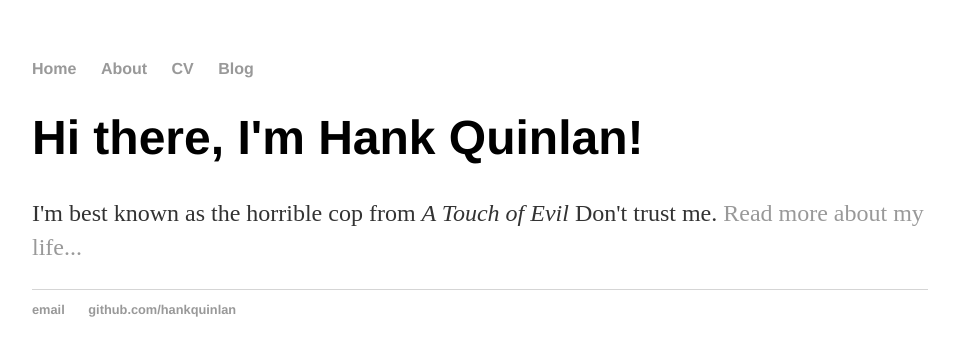
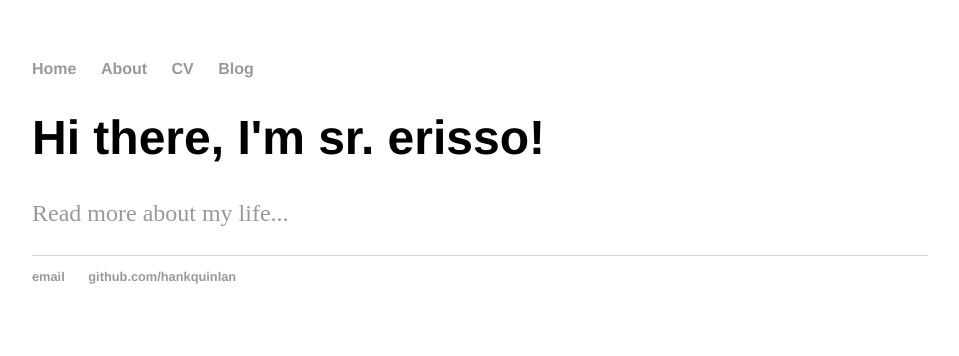
Before and after one commit to srerisso/srerisso.github.io, a Jekyll site: the page built from index.html, in a window 1280 px wide. Shown: the top 356 px of the page, without its empty margins (160-1119 px from the left). Built offline with Jekyll 4.4.1, drawn with Linux system fonts in a browser that asks for light colours.

Commit message:
Index datos modificados

```diff
--- a/index.html
+++ b/index.html
@@ -3,6 +3,6 @@ layout: default
 title: Hank Quinlan, Horrible Cop
 ---
 <div class="blurb">
-	<h1>Hi there, I'm Hank Quinlan!</h1>
-	<p>I'm best known as the horrible cop from <em>A Touch of Evil</em> Don't trust me. <a href="/about">Read more about my life...</a></p>
+	<h1>Hi there, I'm sr. erisso!</h1>
+	<p><a href="/about">Read more about my life...</a></p>
 </div><!-- /.blurb -->
```
